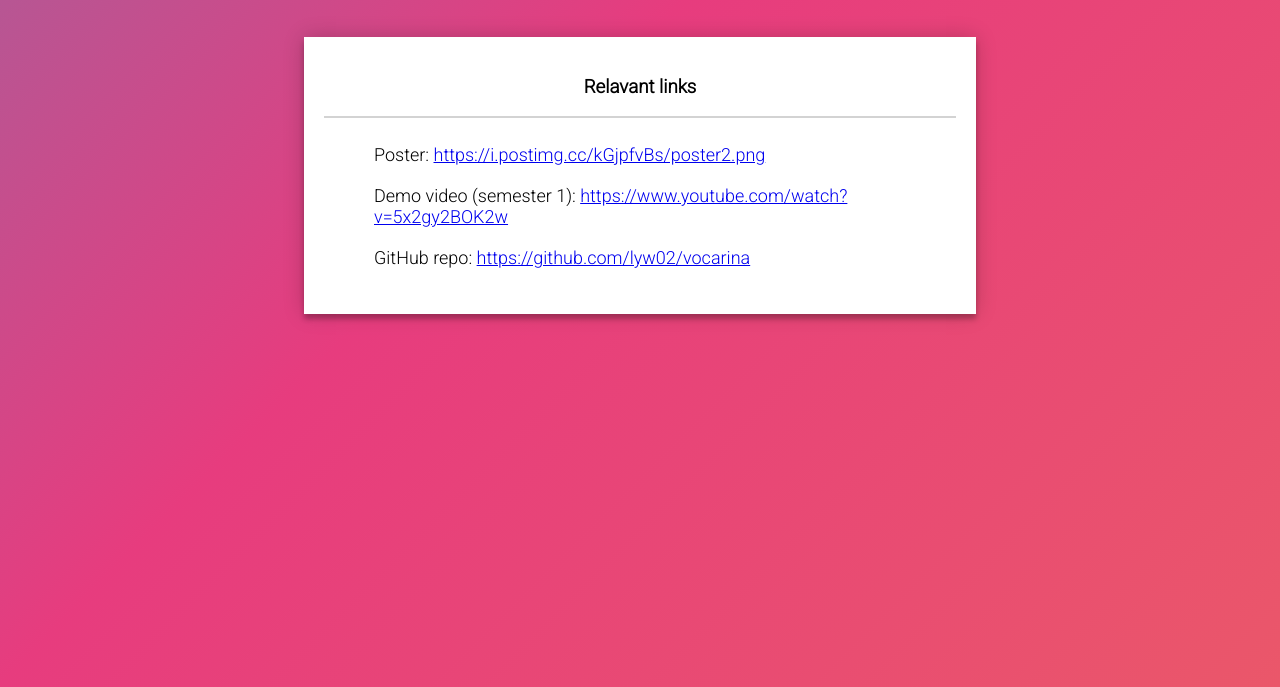
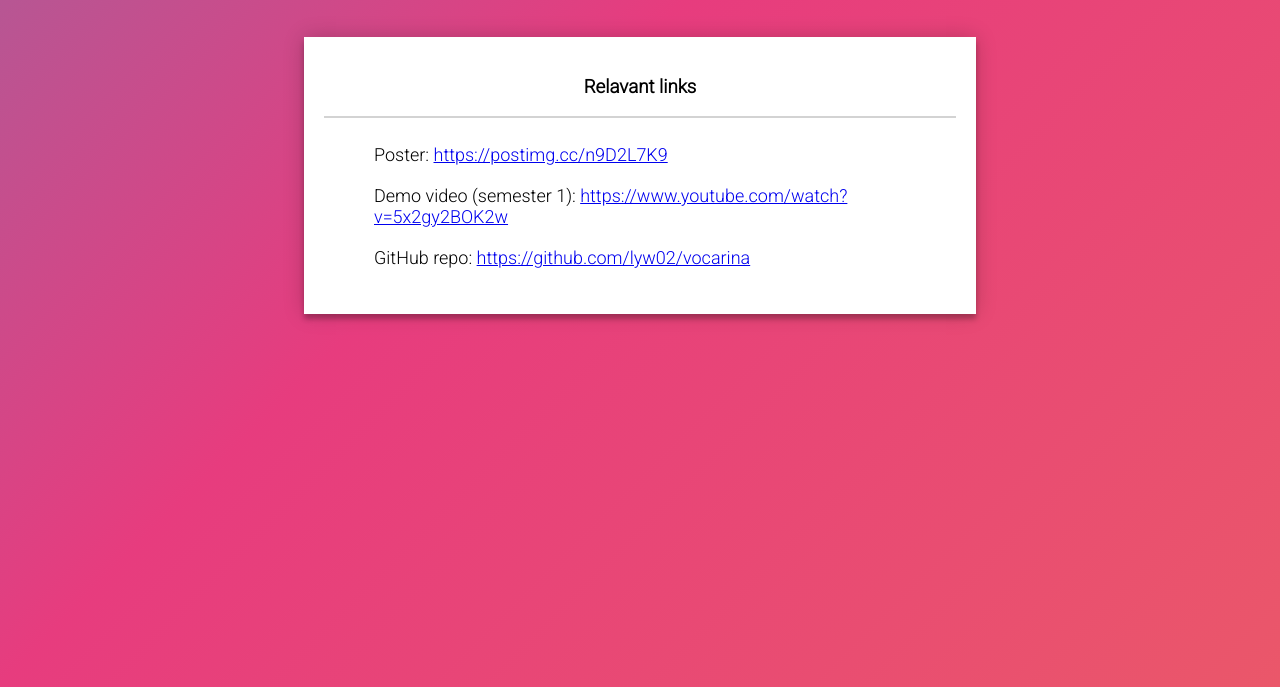
Before and after one commit to lyw02/vocarina-landing-page, a plain HTML site: page index.html in a window 1280 px wide. Shown: the part 129-816 px from the top of the page. Drawn offline with Linux system fonts and the light colour scheme.

Commit message:
Update link

```diff
--- a/index.html
+++ b/index.html
@@ -18,7 +18,7 @@
       <hr />
       <ul class="links">
         <li class="link-item">
-          <span class="link-item-span">Poster: <a href="https://i.postimg.cc/kGjpfvBs/poster2.png">https://i.postimg.cc/kGjpfvBs/poster2.png</a></span></li>
+          <span class="link-item-span">Poster: <a href="https://postimg.cc/n9D2L7K9">https://postimg.cc/n9D2L7K9</a></span></li>
         <li class="link-item">
           <span class="link-item-span">Demo video (semester 1): <a href="https://www.youtube.com/watch?v=5x2gy2BOK2w">https://www.youtube.com/watch?v=5x2gy2BOK2w</a></span>
         </li>
```
